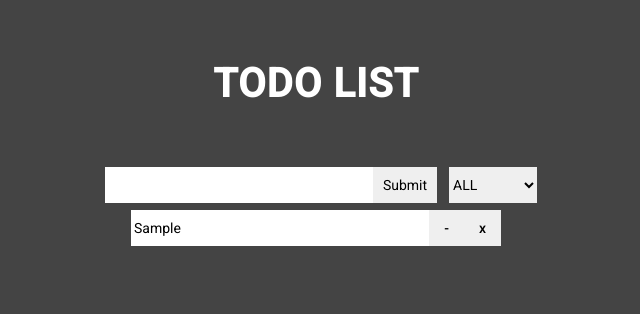
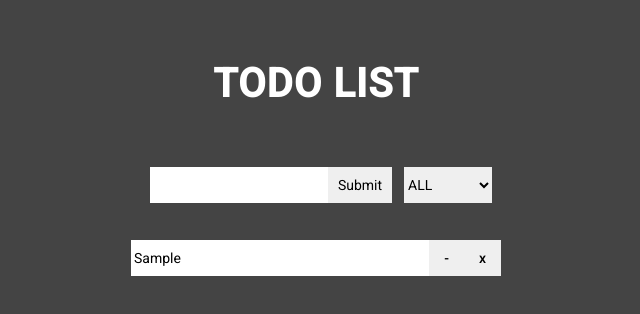
Before and after one commit to Meet-forever/react-todo-list, a React (Create React App) app: page / in a window 1280 px wide. Both pictures are taken after typing "Sample" into the empty fields and a click on the button "Submit". Shown: the top 314 px of the page, without its empty margins (324-964 px from the left). Built offline with nearby package versions, Linux system fonts and the light colour scheme.

Commit message:
visual and logical updates

```diff
--- a/src/components/Form.js
+++ b/src/components/Form.js
@@ -1,11 +1,18 @@
+export default function Form({
+  inputText,
+  setText,
+  textArr,
+  setArr,
+  setCondition,
+}) {
+  const InputHandler = (e) => {
+      setText(e.target.value);
 
-export default function Form({inputText, setText, textArr, setArr, setCondition}) {
-    const InputHandler = (e) =>{
-        setText(e.target.value);
   };
-    const SubmitHandler = (e) =>{
+  const SubmitHandler = (e) => {
     e.preventDefault();
-        setArr(i =>[
+    if(inputText != ""){
+        setArr((i) => [
             ...textArr,
             {
               userString: inputText,
@@ -13,26 +20,33 @@ export default function Form({inputText, setText, textArr, setArr, setCondition}
               id: Math.random() * 1000
             }
           ]);
+    }
     setText("");
   };
-    const OptionHandler = (e) =>{
+  const OptionHandler = (e) => {
     setCondition(e.target.value);
   };
   return (
     <form>
       <div>
-                <input className="inputTextArea" value={inputText} type="text" onInput={InputHandler} />
-                <button className="submit-btn" type="submit" onClick={SubmitHandler}>Submit</button>
+        <input
+          className="inputTextArea"
+          value={inputText}
+          type="text"
+          onInput={InputHandler}
+        />
+        <button className="submit-btn" type="submit" onClick={SubmitHandler}>
+          Submit
+        </button>
       </div>
       <select className="selectBox" onChange={OptionHandler}>
-                <option value="all" >ALL</option>
-                <option value="completed" >Completed</option>
-                <option value="remaining" >Remaining</option>
+        <option value="all">ALL</option>
+        <option value="completed">Completed</option>
+        <option value="remaining">Remaining</option>
       </select>
     </form>
-    )
+  );
 }
-
 
 // <input type="radio" id="finished" name="options" value="finished" onClick={CheckHandler}/>
 // <label htmlFor="finished">Completed</label>
--- a/src/index.css
+++ b/src/index.css
@@ -26,7 +26,7 @@ input:focus{
 .inputTextArea{
     border: none;
     padding: 10px;
-    width: 250px;
+    min-width: 50%;
 }
 .submit-btn{
     padding: 10px;
@@ -49,11 +49,13 @@ input:focus{
     border: none;
 }
 .ListBox{
+    margin-top: 30px;
     display: flex;
     justify-content: center;
     align-items: center;
 }
 .ListContainer{
+    max-width: 60%;
     min-width: 30%;
     list-style: none;
 }
@@ -67,6 +69,7 @@ input:focus{
 }
 .SingleList li{
     flex: 1;
+    overflow-x: hidden;
 }
 .done-btn, .remove-btn{
     font-weight: 500;
```
Lines whose indentation alone changed are shown as unchanged.
